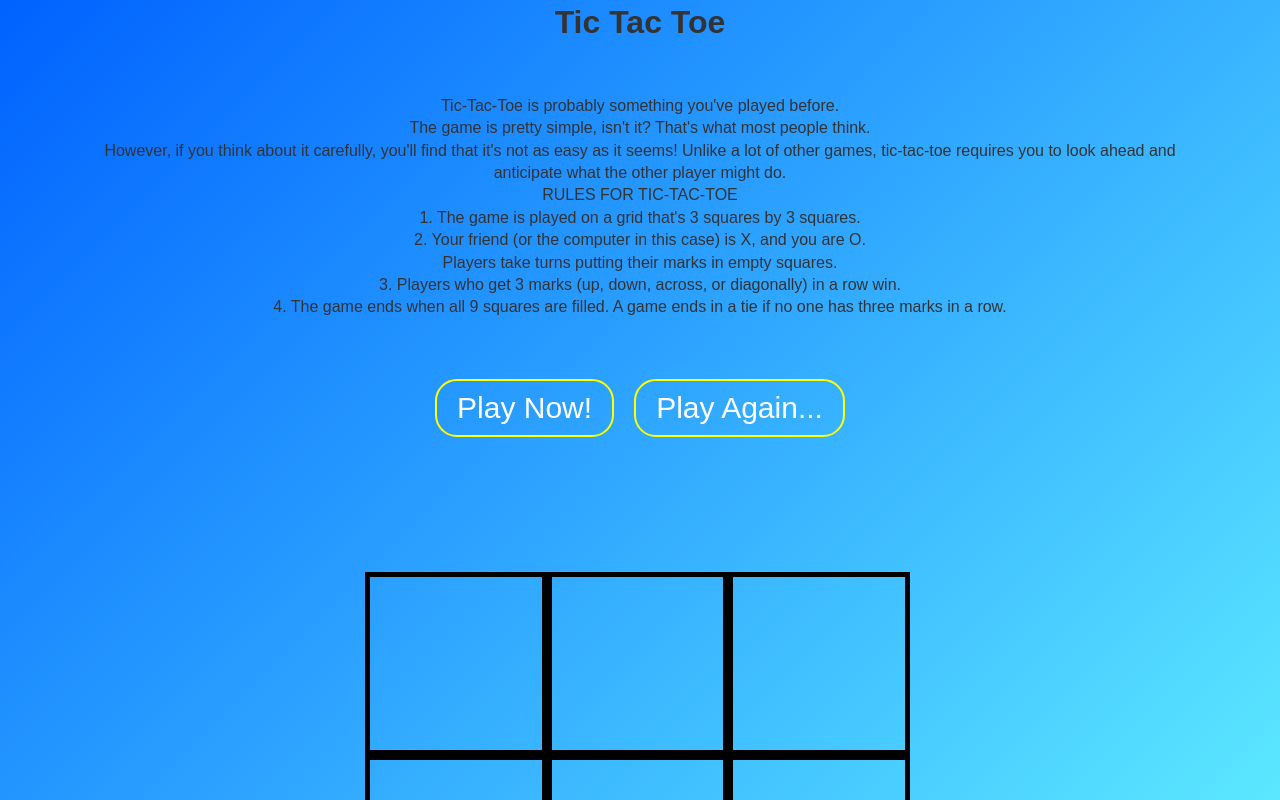
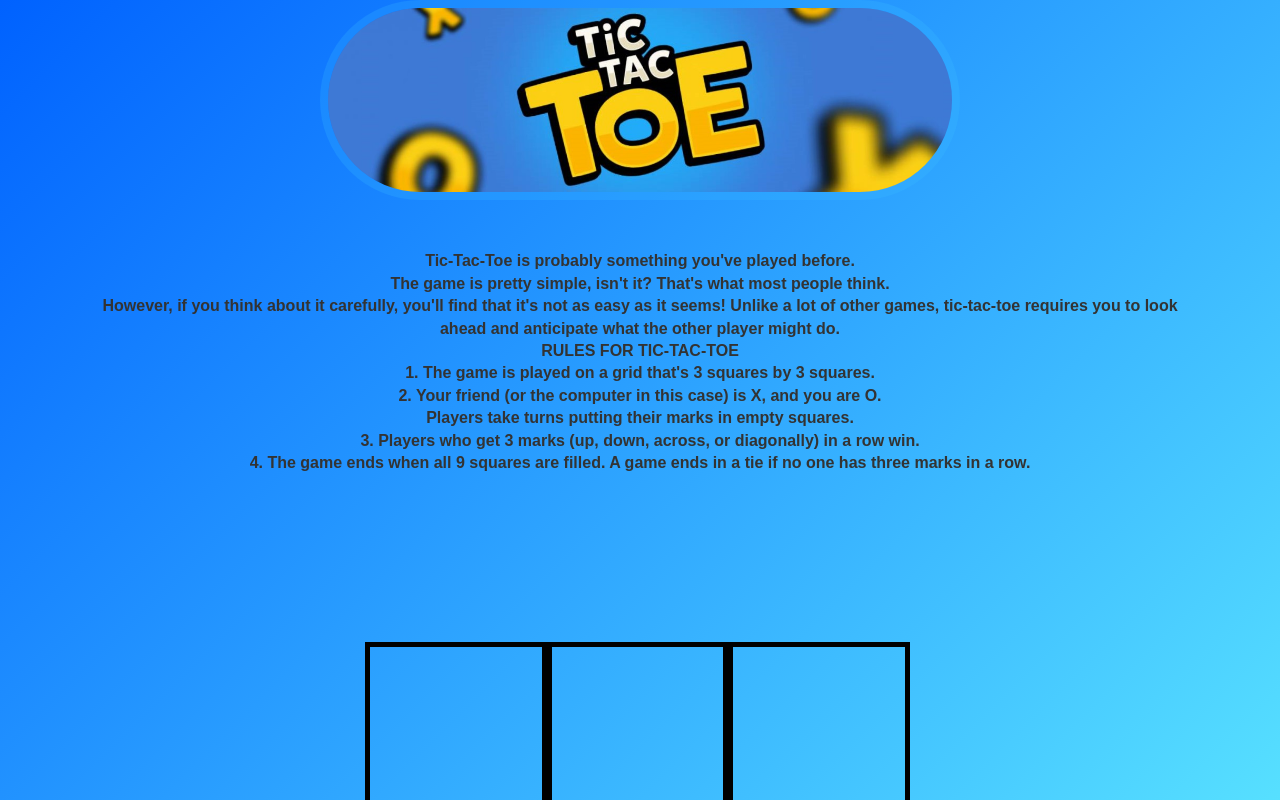
Before and after one commit to AmiramAbergel/Weekend6-Project-JS-TicTacToe, a plain HTML site: page index.html in a window 1280 px wide. Shown: the top 800 px of the page. Drawn offline with Linux system fonts and the light colour scheme.

Commit message:
Bugs fixed

```diff
--- a/app.js
+++ b/app.js
@@ -2,8 +2,6 @@ const innerBoxes = document.querySelectorAll(".innerBox");
 const resetButton = document.querySelector(".resetButton");
 const gameStatus = document.querySelector(".gameStatus");
 const numOfBoxes = innerBoxes.length;
-
-const game = [{}];
 
 const homePlayer = {
     name: "Home-Player",
@@ -18,7 +16,8 @@ const awayPlayer = {
 let currentPlayer = homePlayer;
 const gameBoard = new Array(numOfBoxes).fill(null);
 
-const boxTrigger = (event, index) => {
+const boxTrigger = (event) => {
+    resetButton.style.visibility = "visible";
     let currentPlayerName = currentPlayer.name;
     let currentPlayerSymbol = currentPlayer.symbol;
     const input = event.target;
@@ -29,9 +28,7 @@ const boxTrigger = (event, index) => {
         if (moves()) {
             endGame(currentPlayerName);
         }
-        if (!gameBoard.includes(null)) {
-            gameStatus.textContent = "Tie!!!";
-        }
+        checkTie(gameBoard);
         if (currentPlayer === homePlayer) {
             currentPlayer = awayPlayer;
         } else {
@@ -69,17 +66,15 @@ const endGame = (player) => {
     innerBoxes.forEach((box) => box.removeEventListener("click", boxTrigger));
 };
 
-const tieGame = (arr) => {
-    if (
-        arr.every((element) => {
-            element !== null;
-        })
-    ) {
+const checkTie = (arr) => {
+    if (!arr.includes(null)) {
         gameStatus.textContent = "Tie!!!";
     }
 };
 
 const handleReset = () => {
+    resetButton.style.visibility = "hidden";
+    gameStatus.textContent = "";
     currentPlayer = homePlayer;
     gameBoard.fill(null);
     innerBoxes.forEach((box) => {
--- a/css/style.css
+++ b/css/style.css
@@ -11,9 +11,21 @@ body {
     background: linear-gradient(
         135deg,
         hsla(217, 100%, 50%, 1) 0%,
-        hsla(186, 100%, 69%, 1) 87%
+        rgb(97, 239, 255) 87%
     );
     color: #333;
+}
+header {
+    display: flex;
+    flex-direction: column;
+    justify-content: center;
+    align-items: center;
+}
+img {
+    border: 0.5rem solid rgb(62 189 255 / 22%);
+    border-radius: 12rem;
+    max-height: 50.33%;
+    max-width: 50%;
 }
 
 .name {
@@ -23,6 +35,8 @@ body {
 .description {
     text-align: center;
     margin: 50px 100px;
+    font-size: 16px;
+    font-weight: 600;
 }
 
 .flexContainer {
@@ -30,7 +44,6 @@ body {
     height: 100vh;
     display: flex;
     justify-content: center;
-    align-items: center;
 }
 
 .board {
@@ -56,6 +69,7 @@ body {
 }
 
 .roundGhost {
+    visibility: hidden;
     background: none;
     color: white;
     font-size: 30px;
--- a/index.html
+++ b/index.html
@@ -9,7 +9,7 @@
     </head>
     <body>
         <header>
-            <h1 class="name">Tic Tac Toe</h1>
+            <img src="img/title.jpg" alt="" />
             <p class="description">
                 Tic-Tac-Toe is probably something you've played before.
                 <br />The game is pretty simple, isn't it? That's what most
@@ -30,7 +30,6 @@
                 tie if no one has three marks in a row.
             </p>
             <div class="buttons">
-                <button class="playButton roundGhost">Play Now!</button>
                 <button class="resetButton roundGhost">Play Again...</button>
             </div>
             <div class="gameStatus"></div>
```
Also changed, not shown: img/title.jpg (added).
